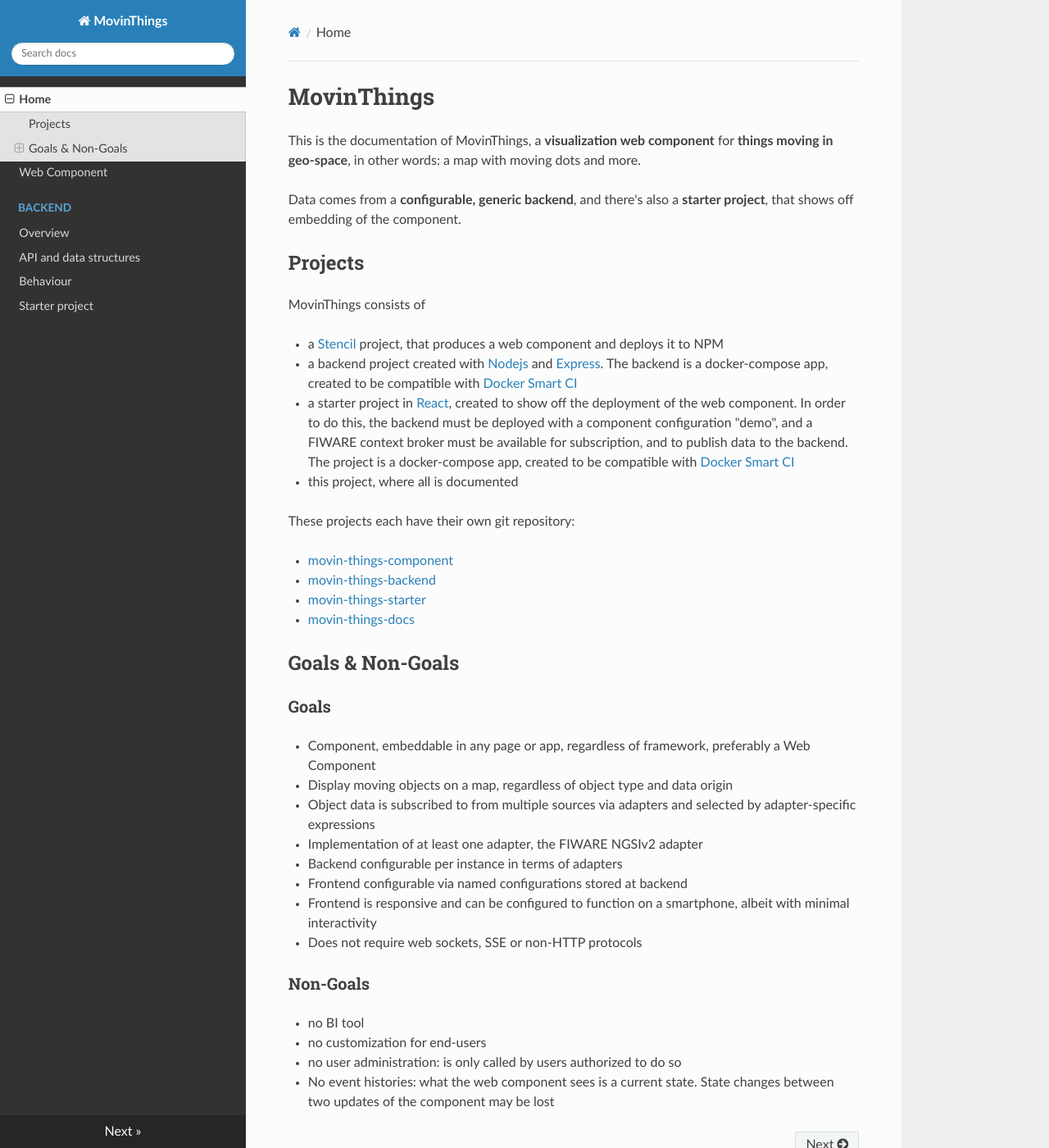
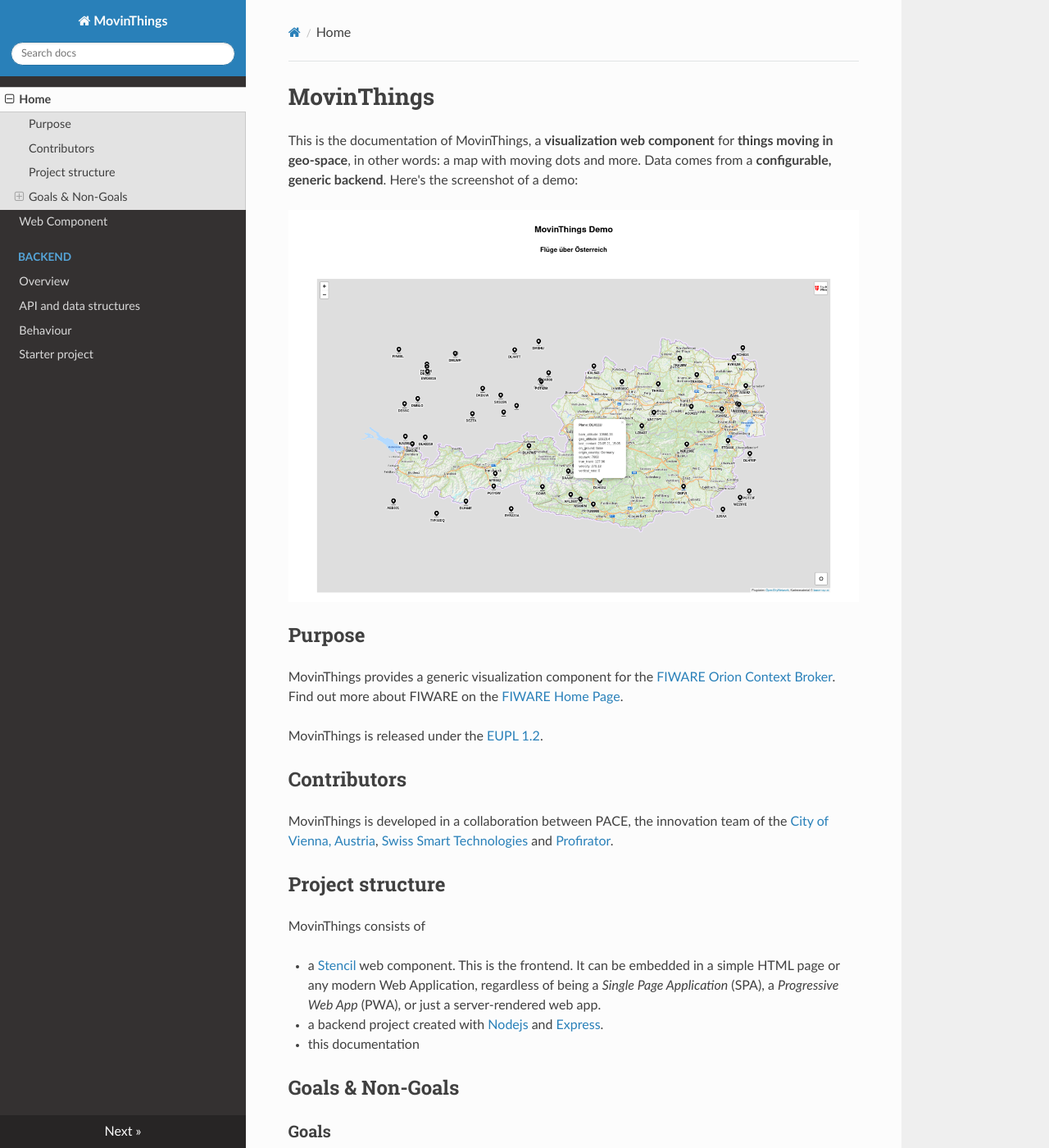
Before and after one commit to oss-vienna-at/movin-things, an MkDocs documentation site: the page built from docs/docs/index.md, in a window 1280 px wide and 1400 px high. Shown: the whole window at 82% size. Built offline with MkDocs 1.6.1, drawn with Linux system fonts in a browser that asks for light colours; nearby versions of some CDN libraries; some of the changed text lies outside the part shown.

Commit message:
First steps converting design docs to product docs.

```diff
--- a/docs/docs/index.md
+++ b/docs/docs/index.md
@@ -2,66 +2,68 @@
 
 This is the documentation of MovinThings, a __visualization
 web component__ for __things moving in geo-space__, in other
-words: a map with moving dots and more.
+words: a map with moving dots and more. Data comes from a __configurable,
+generic backend__. Here's the screenshot of a demo:
 
-Data comes from a __configurable, generic backend__, and
-there's also a __starter project__, that shows off embedding
-of the component.
+![Flights over Austria](img/screenshot_flights_over_austria.png)
 
-## Projects
+## Purpose
+
+MovinThings provides a generic visualization component for
+the [FIWARE Orion Context
+Broker](https://fiware-orion.readthedocs.io/en/master/).
+Find out more about FIWARE on the [FIWARE Home
+Page](https://www.fiware.org/).
+
+MovinThings is released under the [EUPL
+1.2](https://joinup.ec.europa.eu/collection/eupl/eupl-text-eupl-12).
+
+## Contributors
+
+MovinThings is developed in a collaboration between PACE,
+the innovation team of the [City of Vienna,
+Austria](https://www.wien.gv.at/), [Swiss Smart
+Technologies](https://swiss-smart.tech) and
+[Profirator](https://profirator.fi).
+
+## Project structure
 
 MovinThings consists of
 
-* a [Stencil](https://stenciljs.com/) project, that produces
-  a web component and deploys it to NPM
+* a [Stencil](https://stenciljs.com/) web component. This is
+  the frontend. It can be embedded in a simple HTML page or
+  any modern Web Application, regardless of being a _Single
+  Page Application_ (SPA), a _Progressive Web App_ (PWA), or
+  just a server-rendered web app.
 
 * a backend project created with
   [Nodejs](https://nodejs.org/) and
-  [Express](https://expressjs.com/). The backend is a
-  docker-compose app, created to be compatible with [Docker
-  Smart CI](https://stp-test.wien.gv.at/docker-smart-ci/)
+  [Express](https://expressjs.com/).
 
-* a starter project in [React](https://reactjs.org/),
-  created to show off the deployment of the web component.
-  In order to do this, the backend must be deployed with a
-  component configuration "demo", and a FIWARE context
-  broker must be available for subscription, and to publish
-  data to the backend. The project is a docker-compose app,
-  created to be compatible with [Docker Smart
-  CI](https://stp-test.wien.gv.at/docker-smart-ci/)
-
-* this project, where all is documented
-
-These projects each have their own git repository:
-
-* [movin-things-component](https://bitbucket.org/ma14pace/movin-things-component)
-* [movin-things-backend](https://bitbucket.org/ma14pace/movin-things-backend)
-* [movin-things-starter](https://bitbucket.org/ma14pace/movin-things-starter)
-* [movin-things-docs](https://bitbucket.org/ma14pace/movin-things-docs)
+* this documentation
 
 ## Goals & Non-Goals
 
 ### Goals
 
-* Component, embeddable in any page or app, regardless of
-  framework, preferably a Web Component
+* Web component, embeddable in any page or app, regardless of
+  framework
 
 * Display moving objects on a map, regardless of object type
   and data origin
 
-* Object data is subscribed to from multiple sources via
-  adapters and selected by adapter-specific expressions
+* Object data is read from multiple sources via
+  adapters and selected by adapter-specific configurations
 
-* Implementation of at least one adapter, the FIWARE NGSIv2
-  adapter
+* Implementation of at least one adapter, the FIWARE Orion Polling
+  Adapter
 
 * Backend configurable per instance in terms of adapters
 
 * Frontend configurable via named configurations stored at
   backend
 
-* Frontend is responsive and can be configured to function
-  on a smartphone, albeit with minimal interactivity
+* Frontend is responsive and functions on mobile devices
 
 * Does not require web sockets, SSE or non-HTTP protocols
 
@@ -76,4 +78,9 @@ These projects each have their own git repository:
 
 * No event histories: what the web component sees is a
   current state. State changes between two updates of the
-  component may be lost
+  component may get lost
+
+* no usage of Context Broker subscriptions. The backend polls
+  Orion by querying periodically. The frontend displays the result.
+  Subscribing to incremental updates would require holding state
+  and would essentially replicate Context Broker functionality.
```
Also changed, not shown: docker-compose-docs-only.yml (added, +18 -0 lines), docker-compose-profirator.yml (+16 -0 lines), README.md, docs/docs/img/screenshot_flights_over_austria.png (added), 3 other files.
